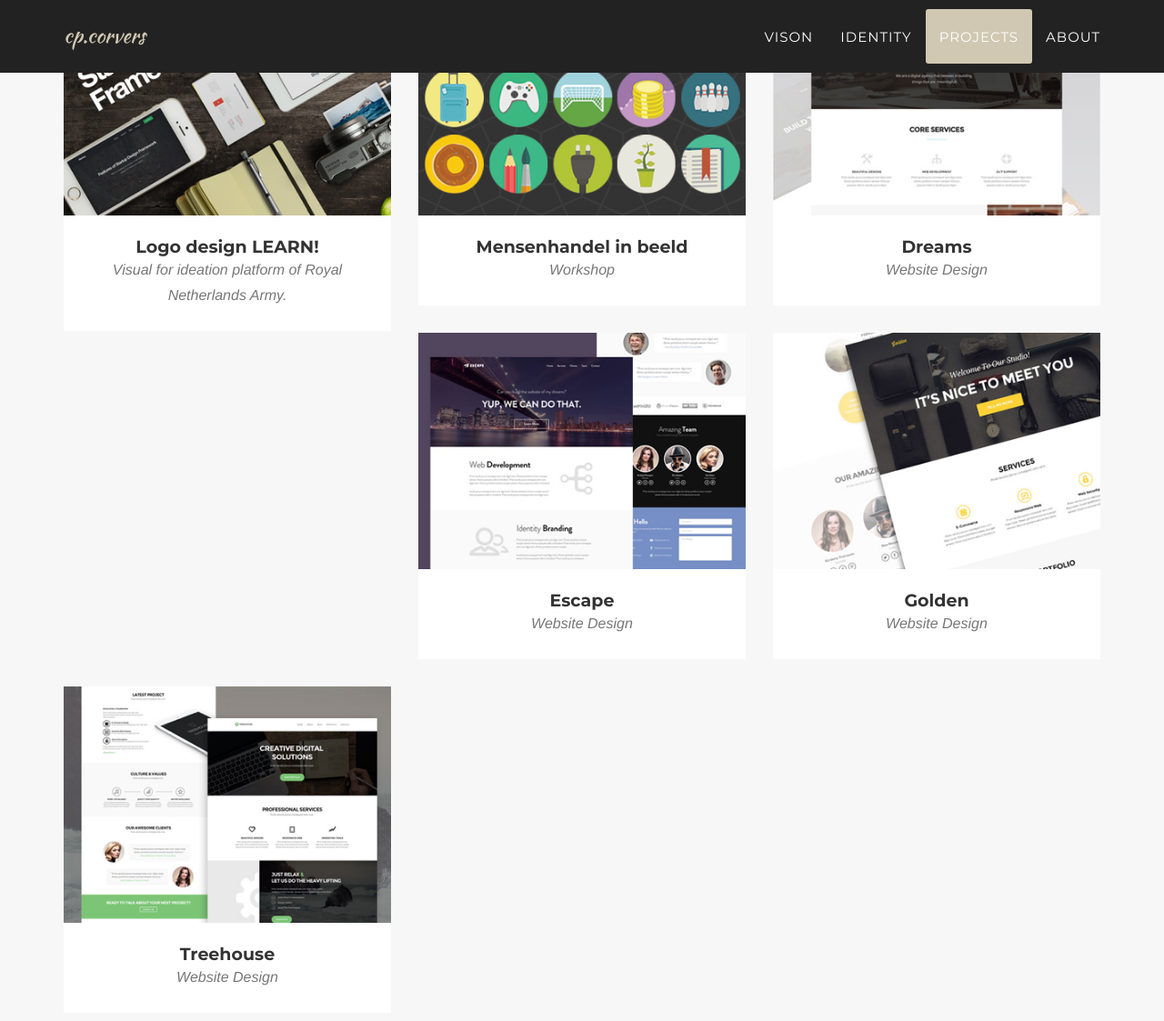
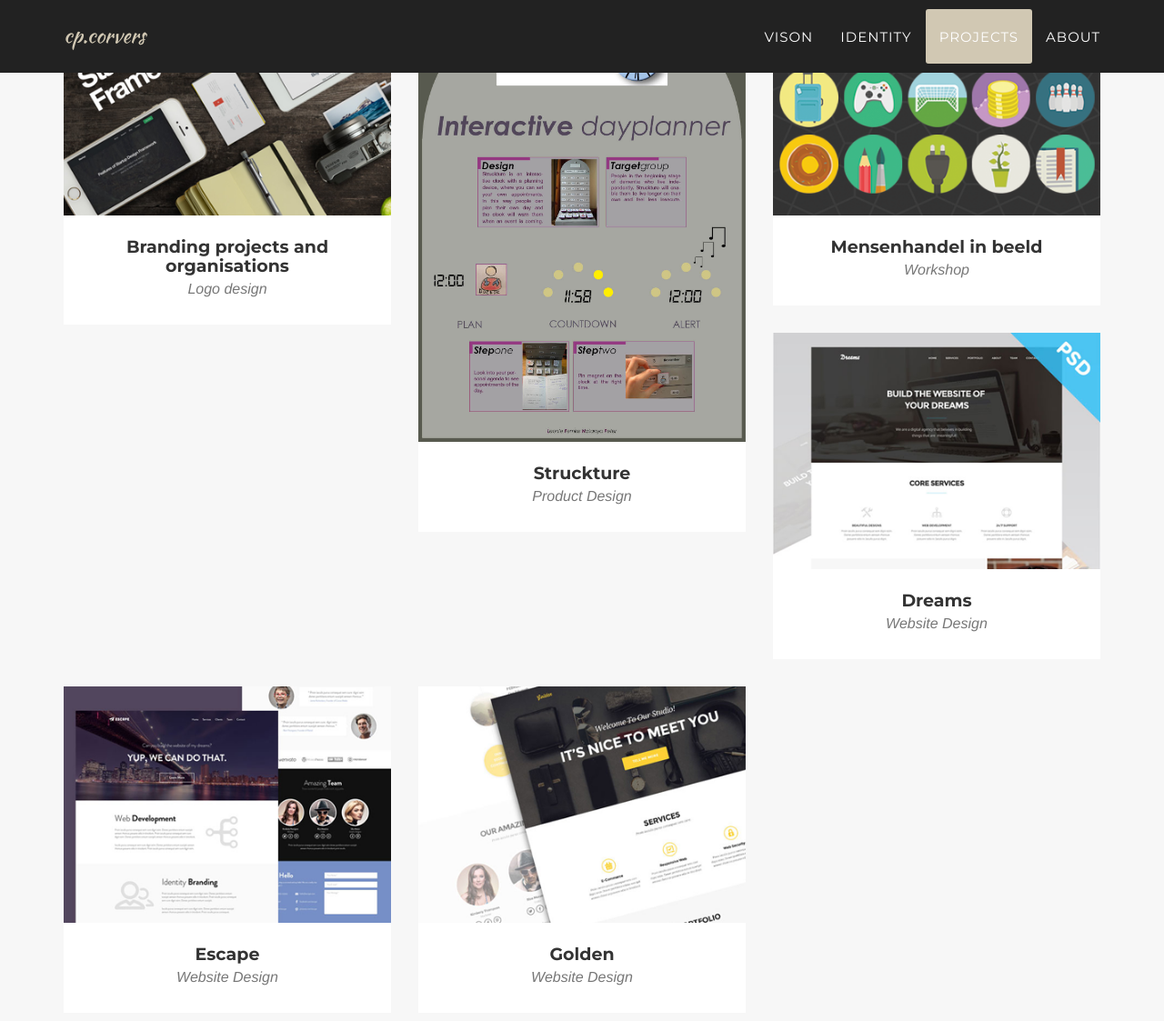
Before and after one commit to cpcorvers/portfolio, a Jekyll site: the page built from index.md, in a window 1280 px wide and 1400 px high, scrolled down 2317 px. Shown: the top 1123 px of the window at 91% size. Built offline with Jekyll 4.4.1, drawn with Linux system fonts in a browser that asks for light colours; some web fonts are replaced.

Commit message:
project added

```diff
--- a/_posts/2014-07-14-project-5.markdown
+++ b/_posts/2014-07-14-project-5.markdown
@@ -1,6 +1,6 @@
 ---
-title: Logo design LEARN!
-subtitle: Visual for ideation platform of Royal Netherlands Army.
+title: Branding projects and organisations
+subtitle: Logo design
 layout: default
 modal-id: 5
 date: 2018-07-14
```
Also changed, not shown: other parts of _posts/2014-07-14-project-5.markdown (+1 -1 lines), _posts/2014-07-15-project-4.markdown (+9 -10 lines), img/portfolio/struckture-1.jpg (added), 1 other file.
